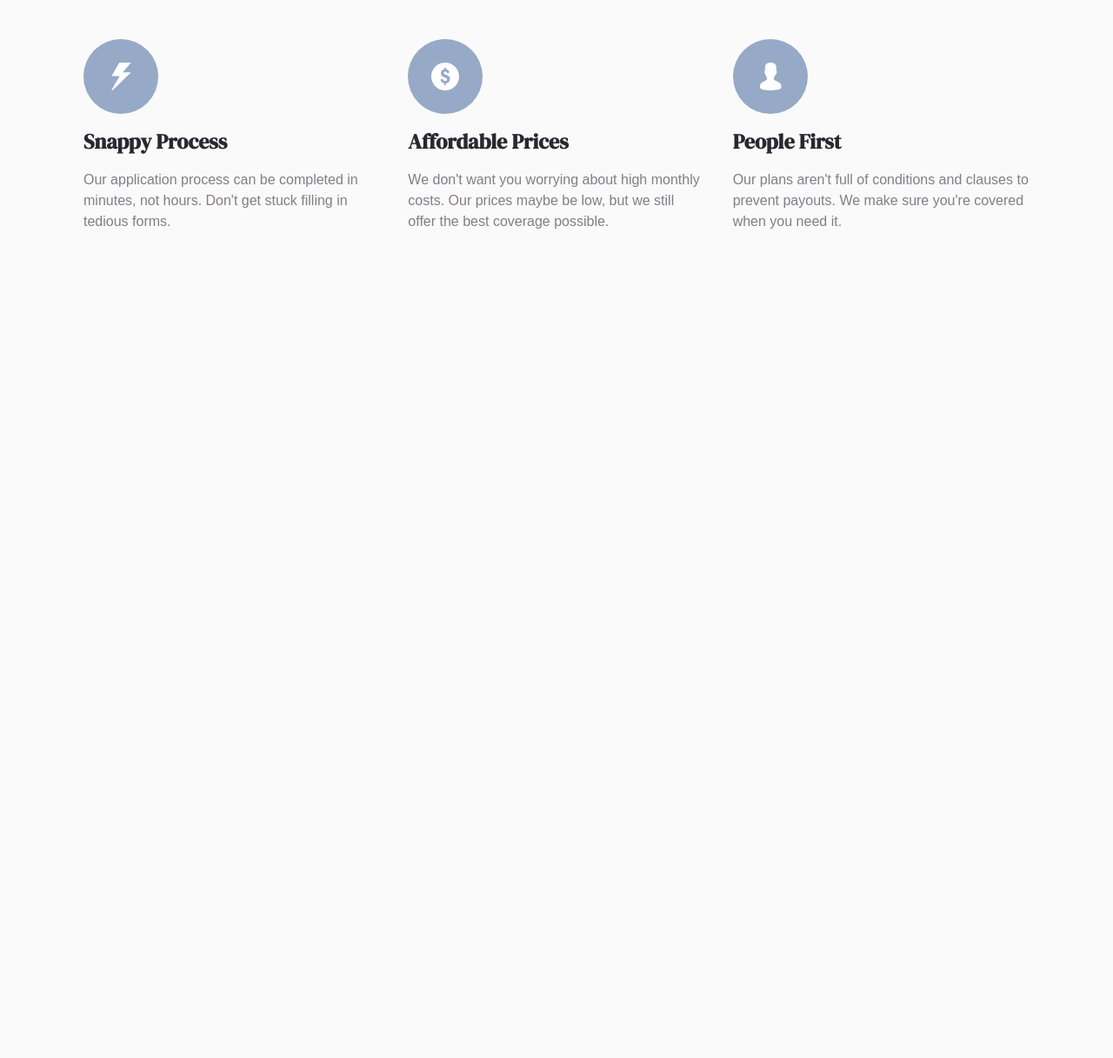
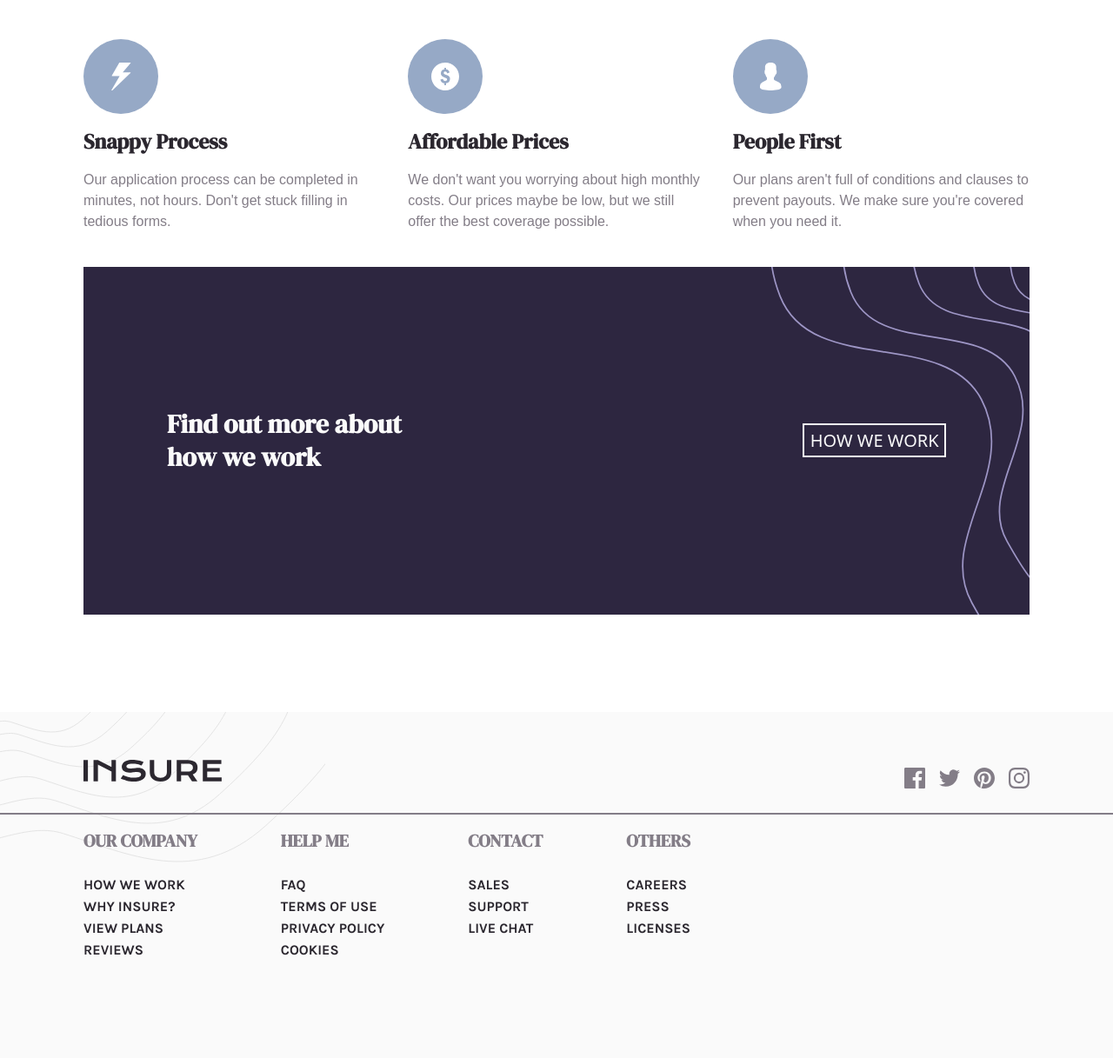
Before and after one commit to Demo004/Insure-Landing-Page, a website built with Vite: page index.html in a window 1280 px wide. Shown: the part 1073-2290 px from the top of the page at 87% size. Before the commit the page ends 1340 px from the top, so only its background shows below. Built offline with nearby package versions, Linux system fonts and the light colour scheme.

Commit message:
added the javascript smooth scroll behavior and also made it responsive

```diff
--- a/index.html
+++ b/index.html
@@ -26,7 +26,7 @@
   <body>
     <main>
       <!-- header -->
-      <section class="header contain">
+      <section class="header contain" id="">
         <!-- logo -->
         <img src="/logo.svg" alt="INSURE" class="header__logo" />
 
@@ -36,9 +36,9 @@
         <!-- menu-items -->
         <nav>
           <ul class="header__menu">
-            <li class="header__links"><a href="#">How We Work</a></li>
-            <li class="header__links"><a href="#">Blog</a></li>
-            <li class="header__links"><a href="#">Account</a></li>
+            <li class="header__links"><a href="#blog">How We Work</a></li>
+            <li class="header__links"><a href="#acct">Blog</a></li>
+            <li class="header__links"><a href="#plan">Account</a></li>
             <li class="header__btn">View Plans</li>
 
             <!-- label -->
@@ -54,7 +54,7 @@
       </section>
 
       <!-- blog -->
-      <section class="blog contained">
+      <section class="blog contained" id="blog">
         <img src="/home.jpg" alt="image-intro-mobile" class="blog__img" />
         <div class="blog__wrapper">
           <img
@@ -84,7 +84,7 @@
       </section>
 
       <!-- acct -->
-      <section class="acct contain gap">
+      <section class="acct contain gap" id="acct">
         <img
           src="/bg-pattern-intro-right-mobile.svg"
           alt="How"
@@ -132,6 +132,106 @@
           </div>
         </div>
       </section>
+
+      <!-- plan -->
+      <section class="plan contains" id="plan">
+        <img
+          src="/bg-pattern-how-we-work-mobile.svg"
+          alt="How"
+          class="plan__side-img"
+        />
+        <h2 class="plan__title">Find out more about how we work</h2>
+        <button class="plan__btn">HOW WE WORK</button>
+      </section>
+
+      <!-- footer -->
+      <section class="footer gap">
+        <div class="footer__wrap contain">
+          <img src="/logo.svg" alt="INSURE" class="footer__img" />
+
+          <div class="footer__icon-wrapper">
+            <!-- 1 -->
+            <svg xmlns="http://www.w3.org/2000/svg" width="24" height="24">
+              <path
+                fill="currentColor"
+                d="M22.675 0H1.325C.593 0 0 .593 0 1.325v21.351C0 23.407.593 24 1.325 24H12.82v-9.294H9.692v-3.622h3.128V8.413c0-3.1 1.893-4.788 4.659-4.788 1.325 0 2.463.099 2.795.143v3.24l-1.918.001c-1.504 0-1.795.715-1.795 1.763v2.313h3.587l-.467 3.622h-3.12V24h6.116c.73 0 1.323-.593 1.323-1.325V1.325C24 .593 23.407 0 22.675 0z"
+                class="footer__icon"
+              />
+            </svg>
+            <!-- 2 -->
+            <svg xmlns="http://www.w3.org/2000/svg" width="24" height="20">
+              <path
+                fill="currentColor"
+                d="M24 2.557a9.83 9.83 0 01-2.828.775A4.932 4.932 0 0023.337.608a9.864 9.864 0 01-3.127 1.195A4.916 4.916 0 0016.616.248c-3.179 0-5.515 2.966-4.797 6.045A13.978 13.978 0 011.671 1.149a4.93 4.93 0 001.523 6.574 4.903 4.903 0 01-2.229-.616c-.054 2.281 1.581 4.415 3.949 4.89a4.935 4.935 0 01-2.224.084 4.928 4.928 0 004.6 3.419A9.9 9.9 0 010 17.54a13.94 13.94 0 007.548 2.212c9.142 0 14.307-7.721 13.995-14.646A10.025 10.025 0 0024 2.557z"
+                class="footer__icon"
+              />
+            </svg>
+            <!-- 3 -->
+            <svg xmlns="http://www.w3.org/2000/svg" width="24" height="24">
+              <path
+                fill="currentColor"
+                d="M12 0C5.373 0 0 5.372 0 12c0 5.084 3.163 9.426 7.627 11.174-.105-.949-.2-2.405.042-3.441.218-.937 1.407-5.965 1.407-5.965s-.359-.719-.359-1.782c0-1.668.967-2.914 2.171-2.914 1.023 0 1.518.769 1.518 1.69 0 1.029-.655 2.568-.994 3.995-.283 1.194.599 2.169 1.777 2.169 2.133 0 3.772-2.249 3.772-5.495 0-2.873-2.064-4.882-5.012-4.882-3.414 0-5.418 2.561-5.418 5.207 0 1.031.397 2.138.893 2.738a.36.36 0 01.083.345l-.333 1.36c-.053.22-.174.267-.402.161-1.499-.698-2.436-2.889-2.436-4.649 0-3.785 2.75-7.262 7.929-7.262 4.163 0 7.398 2.967 7.398 6.931 0 4.136-2.607 7.464-6.227 7.464-1.216 0-2.359-.631-2.75-1.378l-.748 2.853c-.271 1.043-1.002 2.35-1.492 3.146C9.57 23.812 10.763 24 12 24c6.627 0 12-5.373 12-12 0-6.628-5.373-12-12-12z"
+                class="footer__icon"
+              />
+            </svg>
+            <!-- 4 -->
+            <svg xmlns="http://www.w3.org/2000/svg" width="24" height="24">
+              <path
+                fill="currentColor"
+                d="M12 2.163c3.204 0 3.584.012 4.85.07 3.252.148 4.771 1.691 4.919 4.919.058 1.265.069 1.645.069 4.849 0 3.205-.012 3.584-.069 4.849-.149 3.225-1.664 4.771-4.919 4.919-1.266.058-1.644.07-4.85.07-3.204 0-3.584-.012-4.849-.07-3.26-.149-4.771-1.699-4.919-4.92-.058-1.265-.07-1.644-.07-4.849 0-3.204.013-3.583.07-4.849.149-3.227 1.664-4.771 4.919-4.919 1.266-.057 1.645-.069 4.849-.069zM12 0C8.741 0 8.333.014 7.053.072 2.695.272.273 2.69.073 7.052.014 8.333 0 8.741 0 12c0 3.259.014 3.668.072 4.948.2 4.358 2.618 6.78 6.98 6.98C8.333 23.986 8.741 24 12 24c3.259 0 3.668-.014 4.948-.072 4.354-.2 6.782-2.618 6.979-6.98.059-1.28.073-1.689.073-4.948 0-3.259-.014-3.667-.072-4.947-.196-4.354-2.617-6.78-6.979-6.98C15.668.014 15.259 0 12 0zm0 5.838a6.162 6.162 0 100 12.324 6.162 6.162 0 000-12.324zM12 16a4 4 0 110-8 4 4 0 010 8zm6.406-11.845a1.44 1.44 0 100 2.881 1.44 1.44 0 000-2.881z"
+                class="footer__icon"
+              />
+            </svg>
+          </div>
+        </div>
+        <img
+          src="/bg-pattern-footer-mobile.svg"
+          alt="footer"
+          class="footer__side-img"
+        />
+
+        <div class="footer__line container"></div>
+
+        <div class="footer__gen-wrapper">
+          <div class="footer__wrapper">
+            <h2 class="footer__title">OUR COMPANY</h2>
+            <ul class="footer__menu">
+              <li><a href="#">HOW WE WORK</a></li>
+              <li><a href="#">WHY INSURE?</a></li>
+              <li><a href="#">VIEW PLANS</a></li>
+              <li><a href="#">REVIEWS</a></li>
+            </ul>
+          </div>
+
+          <div class="footer__wrapper">
+            <h2 class="footer__title">HELP ME</h2>
+            <ul class="footer__menu">
+              <li><a href="#">FAQ</a></li>
+              <li><a href="#">TERMS OF USE</a></li>
+              <li><a href="#">PRIVACY POLICY</a></li>
+              <li><a href="#">COOKIES</a></li>
+            </ul>
+          </div>
+
+          <div class="footer__wrapper">
+            <h2 class="footer__title">CONTACT</h2>
+            <ul class="footer__menu">
+              <li><a href="#">SALES</a></li>
+              <li><a href="#">SUPPORT</a></li>
+              <li><a href="#">LIVE CHAT</a></li>
+            </ul>
+          </div>
+
+          <div class="footer__wrapper">
+            <h2 class="footer__title">OTHERS</h2>
+            <ul class="footer__menu">
+              <li><a href="#">CAREERS</a></li>
+              <li><a href="#">PRESS</a></li>
+              <li><a href="#">LICENSES</a></li>
+            </ul>
+          </div>
+        </div>
+      </section>
     </main>
 
     <script type="module" src="./src/main.js"></script>
--- a/src/main.js
+++ b/src/main.js
@@ -8,6 +8,8 @@ import "../style/style.css";
 import "../style/components/header.css";
 import "../style/components/blog.css";
 import "../style/components/acct.css";
+import "../style/components/plan.css";
+import "../style/components/footer.css";
 
 // utility
 import "../style/utility.css";
--- a/style/components/acct.css
+++ b/style/components/acct.css
@@ -35,7 +35,7 @@
 }
 
 .acct__desc {
-  max-width: 60ch;
+  max-width: 40ch;
 }
 
 .acct__gen-wrapper {
--- a/style/components/blog.css
+++ b/style/components/blog.css
@@ -35,6 +35,7 @@
   margin-top: 4.5rem;
   font-size: var(--size-5xl);
   max-width: 20ch;
+  z-index: 1;
 }
 
 .blog__desc {
--- /dev/null
+++ b/style/components/footer.css
@@ -0,0 +1,172 @@
+.footer {
+  position: relative;
+  display: flex;
+  flex-direction: column;
+  justify-content: center;
+  align-items: center;
+  gap: 1rem;
+  background-color: var(--Verylightgray);
+  padding-top: 3rem;
+  padding-bottom: 7rem;
+}
+
+.footer__wrap {
+  display: flex;
+  flex-direction: column;
+  justify-content: center;
+  align-items: center;
+}
+
+.footer__img {
+  width: 160px;
+  height: auto;
+  z-index: 1;
+}
+
+.footer__side-img {
+  position: absolute;
+  top: 0;
+}
+
+.footer__icon-wrapper {
+  display: flex;
+  margin-top: 1rem;
+  gap: 1rem;
+  justify-content: center;
+  align-items: center;
+  z-index: 1;
+}
+
+.footer__icon:hover {
+  cursor: pointer;
+  color: var(--Verydarkviolet);
+  transition: color 0.3s ease-in-out;
+}
+
+.footer__icon {
+  color: var(--Darkgrayishviolet);
+}
+
+.footer__line {
+  width: 80%;
+  height: 2px;
+  background-color: var(--Darkgrayishviolet);
+  margin-top: 0.8rem;
+  z-index: 1;
+}
+
+.footer__wrapper {
+  text-align: center;
+  display: flex;
+  flex-direction: column;
+  justify-content: center;
+  align-items: center;
+}
+
+.footer__gen-wrapper {
+  z-index: 1;
+  display: flex;
+  flex-direction: column;
+  gap: 0.9rem;
+  justify-content: center;
+  align-items: center;
+}
+
+.footer__title {
+  color: var(--Darkgrayishviolet);
+  font-size: var(--size-xl);
+  margin-bottom: 0.5rem;
+}
+
+.footer__menu {
+  list-style: none;
+  padding: 0;
+  margin: 0;
+  display: flex;
+  flex-direction: column;
+  justify-content: center;
+  align-items: center;
+}
+
+.footer__menu a {
+  text-decoration: none;
+  font-weight: 700;
+  color: var(--Verydarkviolet);
+  transition: text-decoration 0.2s ease-in-out;
+}
+
+.footer__menu a:hover {
+  text-decoration: underline;
+}
+
+/* xs */
+/* @media (min-width: 475px) {} */
+
+/* sm */
+/* @media (min-width: 640px) {} */
+
+/* md */
+/* @media (min-width: 768px) {} */
+
+/* lg */
+@media (min-width: 1024px) {
+  .footer {
+    position: relative;
+    display: flex;
+    flex-direction: column;
+    justify-content: center;
+    align-items: flex-start;
+    gap: 1rem;
+    background-color: var(--Verylightgray);
+    padding-top: 3rem;
+  }
+
+  .footer__wrap {
+    display: flex;
+    flex-direction: row;
+    justify-content: space-between;
+    align-items: center;
+  }
+
+  .footer__side-img {
+    position: absolute;
+    top: 0;
+    left: 0;
+  }
+
+  .footer__line {
+    width: 100%;
+    height: 2px;
+    background-color: var(--Darkgrayishviolet);
+    margin-top: 0.8rem;
+    z-index: 1;
+  }
+
+  .footer__gen-wrapper {
+    z-index: 1;
+    display: flex;
+    flex-direction: row;
+    gap: 6rem;
+    justify-content: flex-start;
+    margin-left: 6rem;
+  }
+
+  .footer__wrapper {
+    text-align: center;
+    display: flex;
+    flex-direction: column;
+    align-items: flex-start;
+    gap: 1rem;
+    margin-bottom: auto;
+  }
+
+  .footer__menu {
+    align-items: flex-start;
+  }
+}
+
+/* xl */
+/* @media (min-width: 1280px) {} */
+
+/* 2xl */
+/* @media (min-width: 1536px) {} */
--- a/style/components/header.css
+++ b/style/components/header.css
@@ -7,6 +7,7 @@
   align-items: center;
   padding-top: 1rem;
   padding-bottom: 1rem;
+  padding-left: 1.5rem;
   z-index: 101;
   background-color: var(--Verylightgray);
 }
--- /dev/null
+++ b/style/components/plan.css
@@ -0,0 +1,62 @@
+.plan {
+  margin-top: 2.5rem;
+  position: relative;
+  display: flex;
+  flex-direction: column;
+  justify-content: center;
+  align-items: center;
+  background-color: var(--Darkviolet);
+  min-height: 30dvh;
+  overflow: clip;
+  gap: 2rem;
+}
+
+.plan__side-img {
+  position: absolute;
+  right: 0;
+  width: 18.75rem;
+}
+
+.plan__title {
+  font-size: var(--size-3xl);
+  max-width: 20ch;
+  z-index: 1;
+}
+
+.plan__btn {
+  color: var(--Verylightgray);
+  border: 2px solid var(--Verylightgray);
+  padding: 0.4rem;
+  font-size: var(--size-xl);
+  transition: all 0.3s ease-in-out;
+  z-index: 1;
+}
+
+.plan__btn:is(:hover, :focus) {
+  background-color: var(--Verylightgray);
+  color: var(--Darkviolet);
+}
+
+/* xs */
+/* @media (min-width: 475px) {} */
+
+/* sm */
+/* @media (min-width: 640px) {} */
+
+/* md */
+/* @media (min-width: 768px) {} */
+
+/* lg */
+@media (min-width: 1024px) {
+  .plan {
+    flex-direction: row;
+    justify-content: space-between;
+    min-height: 50dvh;
+  }
+}
+
+/* xl */
+/* @media (min-width: 1280px) {} */
+
+/* 2xl */
+/* @media (min-width: 1536px) {} */
--- a/style/style.css
+++ b/style/style.css
@@ -7,6 +7,7 @@
   --Verydarkviolet: #2b272f;
   --Darkgrayishviolet: #837d87;
   --Verylightgray: #fafafa;
+  --white: #ffff;
 
   /* sizes */
   --size-xxs: 0.5rem;
@@ -36,7 +37,7 @@ html {
 }
 
 body {
-  background-color: var(--Verylightgray);
+  background-color: var(--white);
 }
 
 h1,
--- a/style/utility.css
+++ b/style/utility.css
@@ -26,7 +26,6 @@
 
 .contain {
   width: 100%;
-  padding-left: 1.5rem;
 }
 
 .contained {
@@ -41,6 +40,7 @@
 @media (min-width: 475px) {
   .container {
     max-width: 475px;
+  }
 }
 
 /* sm */
@@ -65,6 +65,13 @@
   .contain {
     padding-left: 6rem;
     padding-right: 6rem;
+  }
+
+  .contains {
+    padding-left: 6rem;
+    padding-right: 6rem;
+    margin-left: 6rem;
+    margin-right: 6rem;
   }
 }
 
@@ -99,4 +106,3 @@
     max-width: 1536px;
   }
 }
-}
```
Also changed, not shown: public/icon-facebook.svg, public/icon-instagram.svg, public/icon-pinterest.svg, public/icon-twitter.svg (deleted). Lines whose indentation alone changed are shown as unchanged.
